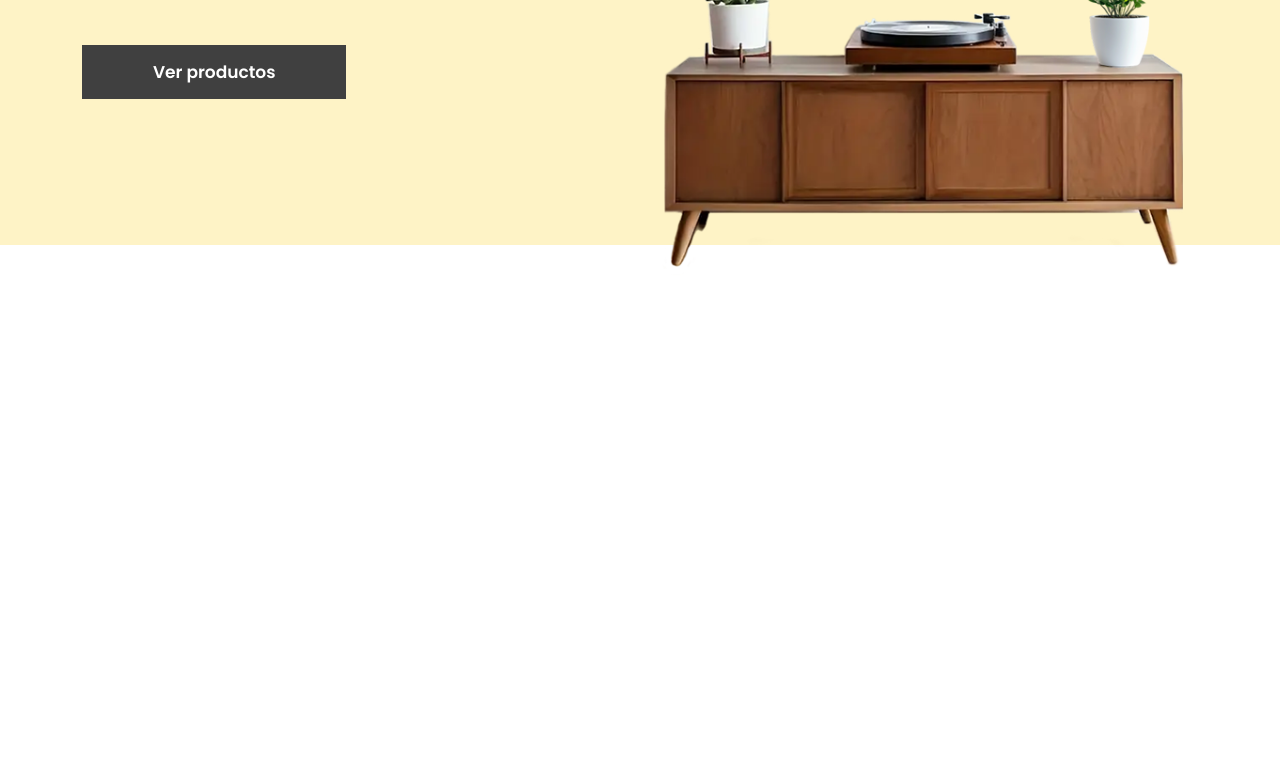
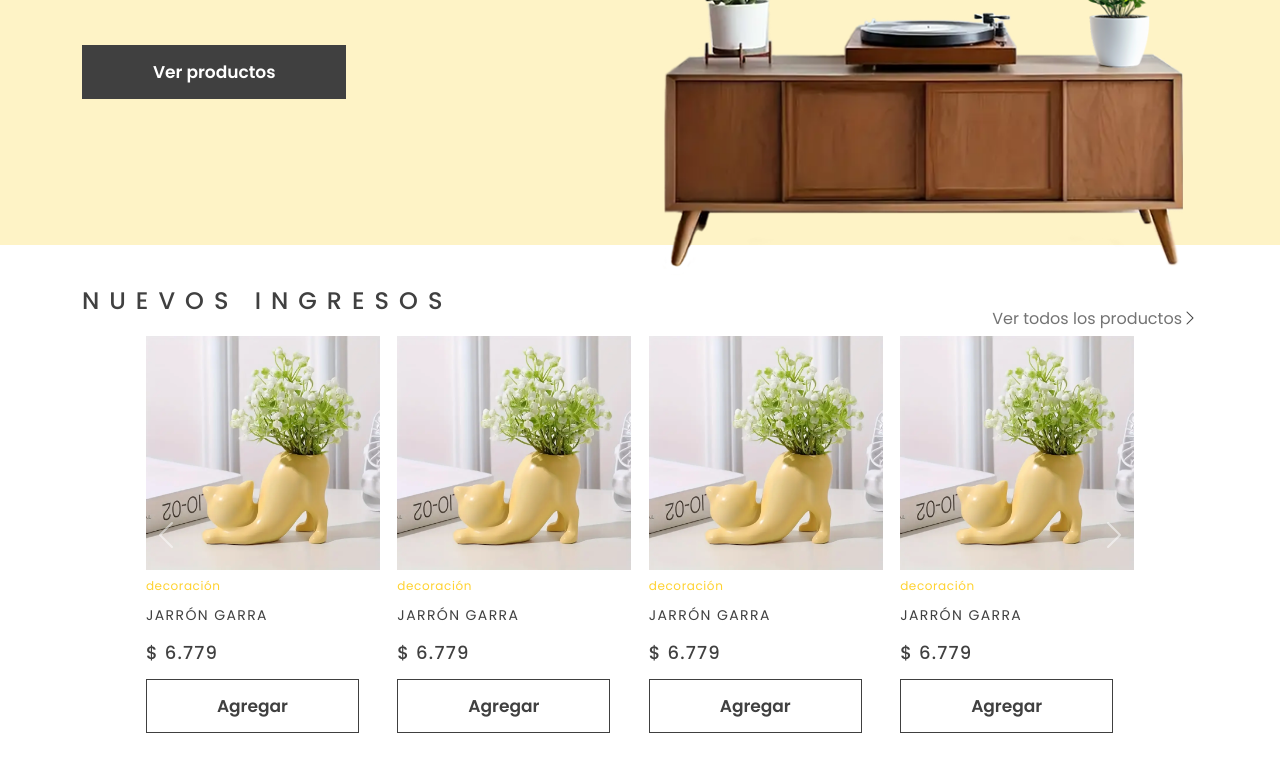
Before and after one commit to TrelawneyJourney/proyecto-final-hellooow, a plain HTML site: page index.html in a window 1280 px wide. Shown: the part 430-1202 px from the top of the page. Before the commit the page ends 800 px from the top, so only its background shows below. Drawn offline with nearby package versions, Linux system fonts and the light colour scheme.

Commit message:
add nuevos ingresos section

```diff
--- a/css/style.css
+++ b/css/style.css
@@ -8,6 +8,7 @@
   --primary: #fef3c6;
   --secondary: #404040;
   --terciary: #35495e;
+  --acent: #ffd230;
   --primary-font: "Poppins", sans-serif;
 }
 p {
@@ -70,10 +71,7 @@ a {
 .hero-p {
   font-size: 19px;
 }
-.button-primary {
-  background-color: var(--secondary);
-  border: 1px solid var(--secondary);
-  color: white;
+.button {
   display: flex;
   padding: 15px 70px;
   align-items: center;
@@ -83,6 +81,66 @@ a {
   line-height: 22px;
   letter-spacing: -0.034px;
 }
+
+.button-primary {
+  background-color: var(--secondary);
+  border: 1px solid var(--secondary);
+  color: white;
+}
+.button-secondary {
+  background-color: white;
+  border: 1px solid var(--secondary);
+  color: var(--secondary);
+}
+
+/*nuevos ingresos section*/
+.card-product {
+  display: flex;
+  width: 251.416px;
+  padding: 8.725px;
+  flex-direction: column;
+  align-items: flex-start;
+  gap: 8.725px;
+  flex-shrink: 0;
+}
+.card-product-body {
+  display: flex;
+  width: 233.819px;
+  flex-direction: column;
+  align-items: flex-start;
+  gap: 13.087px;
+}
+.card-categoria {
+  color: var(--acent);
+  font-size: 12px;
+  line-height: 13px;
+  letter-spacing: 0.6px;
+}
+.card-titulo {
+  margin: 0;
+  text-transform: uppercase;
+  font-size: 14px;
+  letter-spacing: 1.4px;
+}
+.card-precio {
+  font-size: 18px;
+  font-weight: 500;
+  letter-spacing: 1.2px;
+}
+.nuevos-titulo {
+  font-size: 24px;
+  font-style: normal;
+  font-weight: 500;
+  line-height: 16px; /* 66.667% */
+  letter-spacing: 10px;
+  text-transform: uppercase;
+}
+.nuevos-link {
+  color: #737373;
+  font-size: 16px;
+  line-height: 18.988px;
+}
+
 @media (max-width: 1200px) {
   .hero-title {
     font-size: 38px;
--- a/index.html
+++ b/index.html
@@ -110,7 +110,7 @@
             <div
               class="col-12 d-flex justify-content-center justify-content-md-start mb-4"
             >
-              <button class="button-primary">Ver productos</button>
+              <button class="button button-primary">Ver productos</button>
             </div>
           </div>
 
@@ -124,6 +124,115 @@
       </div>
     </section>
 
+    <!--nuevos ingresos-->
+    <section class="container">
+      <div class="row my-5">
+        <div class="col-12 d-flex">
+          <p class="nuevos-titulo">nuevos ingresos</p>
+        </div>
+        <div class="col-12 d-flex justify-content-end">
+          <a href="" class="nuevos-link"
+            >Ver todos los productos<i class="bi bi-chevron-right"></i
+          ></a>
+        </div>
+
+        <!--carrusel-->
+        <div class="col-12">
+          <div id="carouselExample" class="carousel slide">
+            <div class="carousel-inner">
+              <div class="col-12 d-flex justify-content-center">
+                <!--card-->
+                <div class="card-product">
+                  <img
+                    src="assets/img/products/product-1.webp"
+                    class="card-img-top img-fluid"
+                    alt="..."
+                  />
+                  <div class="card-product-body">
+                    <p class="card-categoria">decoración</p>
+                    <p class="card-titulo">jarrón garra</p>
+                    <p class="card-precio">$ 6.779</p>
+                    <button class="button button-secondary">Agregar</button>
+                  </div>
+                </div>
+
+                <!--card-->
+                <div class="card-product">
+                  <img
+                    src="assets/img/products/product-1.webp"
+                    class="card-img-top img-fluid"
+                    alt="..."
+                  />
+                  <div class="card-product-body">
+                    <p class="card-categoria">decoración</p>
+                    <p class="card-titulo">jarrón garra</p>
+                    <p class="card-precio">$ 6.779</p>
+                    <button class="button button-secondary">Agregar</button>
+                  </div>
+                </div>
+
+                <!--card-->
+                <div class="card-product">
+                  <img
+                    src="assets/img/products/product-1.webp"
+                    class="card-img-top img-fluid"
+                    alt="..."
+                  />
+                  <div class="card-product-body">
+                    <p class="card-categoria">decoración</p>
+                    <p class="card-titulo">jarrón garra</p>
+                    <p class="card-precio">$ 6.779</p>
+                    <button class="button button-secondary">Agregar</button>
+                  </div>
+                </div>
+
+                <!--card-->
+                <div class="card-product">
+                  <img
+                    src="assets/img/products/product-1.webp"
+                    class="card-img-top img-fluid"
+                    alt="..."
+                  />
+                  <div class="card-product-body">
+                    <p class="card-categoria">decoración</p>
+                    <p class="card-titulo">jarrón garra</p>
+                    <p class="card-precio">$ 6.779</p>
+                    <button class="button button-secondary">Agregar</button>
+                  </div>
+                </div>
+              </div>
+            </div>
+            <button
+              class="carousel-control-prev"
+              type="button"
+              data-bs-target="#carouselExample"
+              data-bs-slide="prev"
+            >
+              <span
+                class="carousel-control-prev-icon"
+                aria-hidden="true"
+              ></span>
+              <span class="visually-hidden">Previous</span>
+            </button>
+            <button
+              class="carousel-control-next"
+              type="button"
+              data-bs-target="#carouselExample"
+              data-bs-slide="next"
+            >
+              <span
+                class="carousel-control-next-icon"
+                aria-hidden="true"
+              ></span>
+              <span class="visually-hidden">Next</span>
+            </button>
+          </div>
+        </div>
+      </div>
+    </section>
+
+    <div class="row"></div>
+
     <script
       src="https://cdn.jsdelivr.net/npm/bootstrap@5.3.7/dist/js/bootstrap.bundle.min.js"
       integrity="sha384-ndDqU0Gzau9qJ1lfW4pNLlhNTkCfHzAVBReH9diLvGRem5+R9g2FzA8ZGN954O5Q"
```
Also changed, not shown: assets/img/products/product-1.webp (added), assets/img/products/product-2.webp (added), assets/img/products/product-3.webp (added), assets/img/products/product-4.webp (added).
